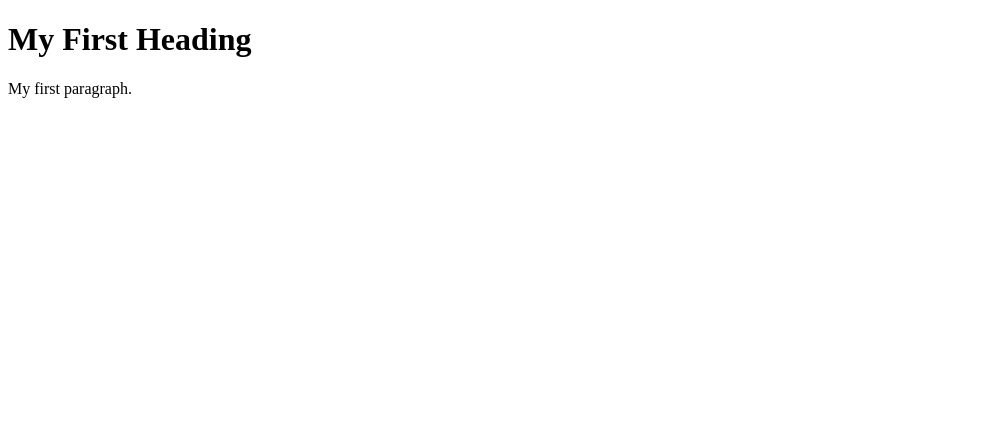
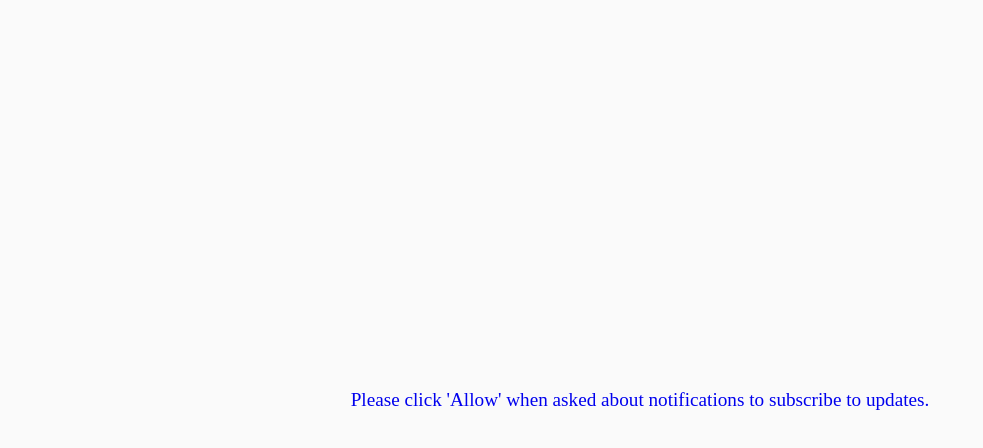
Before and after one commit to raiyaprakash/verify, a plain HTML site: page index.html in a window 1280 px wide. Shown: the whole page, without its empty margins (0-983 px from the left). Drawn offline with Linux system fonts and the light colour scheme.

Commit message:
Update index.html

```diff
--- a/index.html
+++ b/index.html
@@ -1,10 +1,35 @@
 <!DOCTYPE html>
-<html>
-  <meta name="google-site-verification" content="07vFAVbJBH_uc40omP61dhHNEJIaAO0G81-HV0auvr8" />
+<html lang="en">
+<head>
+<meta charset='utf-8'/><meta content='width=device-width,minimum-scale=1,initial-scale=1' name='viewport'/><!--[if IE]><meta content='IE=edge; IE=9; IE=8; IE=7; chrome=1' http-equiv='X-UA-Compatible'/><![endif]-->
+    <title>Permission Page</title>
+    <meta name="google-site-verification" content="07vFAVbJBH_uc40omP61dhHNEJIaAO0G81-HV0auvr8" />
+	<meta content='notranslate' name='google'/>
+    <style>
+        body {
+            font-family: "Times New Roman",Times,serif;
+            margin: 0;
+            padding: 0;
+            display: flex;
+            justify-content: center;
+            align-items: center;
+            height: 100vh;
+            text-align: center;
+            background-color: #fafafa;
+			line-height:2
+        }
+
+        p {
+            color: #0000EE;
+            font-size: 1.2em;
+        }
+    </style>
+</head>
+
 <body>
+    <div>
+        <p>Please click 'Allow' when asked about notifications to subscribe to updates.</p>
+    </div>
+</body>
 
-<h1>My First Heading</h1>
-<p>My first paragraph.</p>
-
-</body>
 </html>
```
